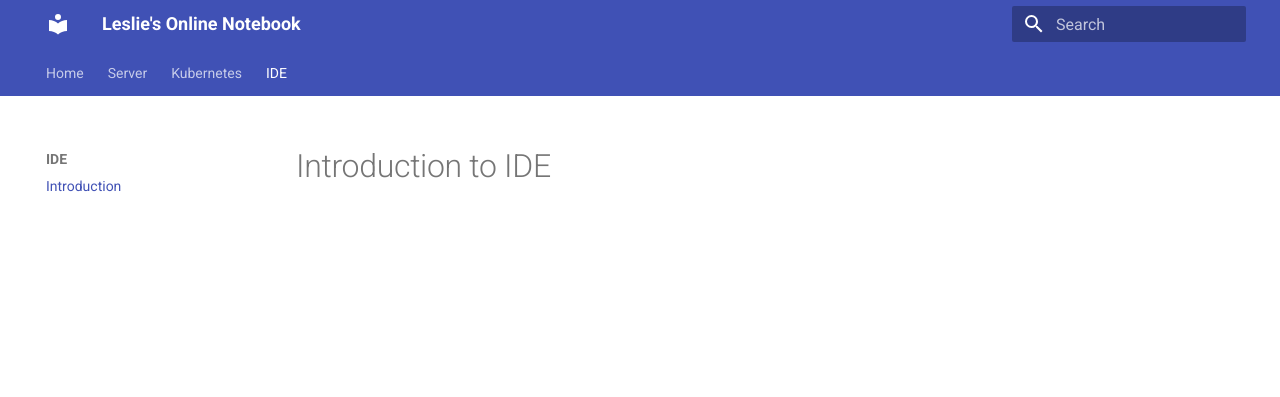
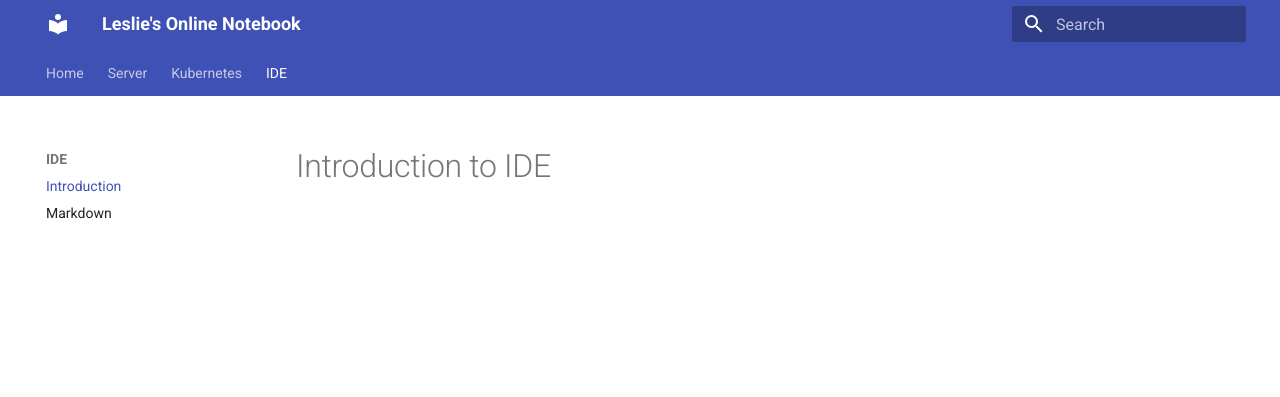
Before and after one commit to leslieclif/notebook, an MkDocs documentation site: the page built from docs/ide/index.md, in a window 1280 px wide. Shown: the top 397 px of the page. Built offline with MkDocs 1.6.1 and Material for MkDocs 9.7.7, drawn with Linux system fonts in a browser that asks for light colours.

Commit message:
Adding markdown cheatsheet

```diff
--- a/mkdocs.yml
+++ b/mkdocs.yml
@@ -25,6 +25,7 @@ nav:
       - Installation: k8s/install.md
   - IDE:
       - Introduction: ide/index.md
+      - Markdown: ide/markdown.md
 # Theme
 theme:
   name: 'material'
```
